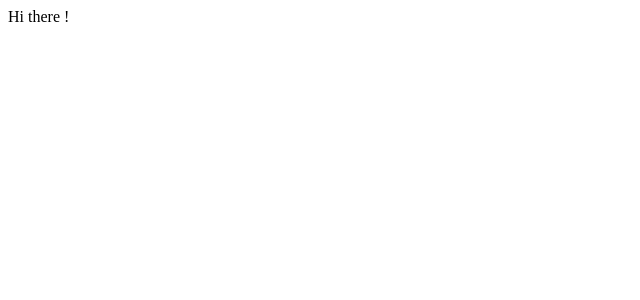
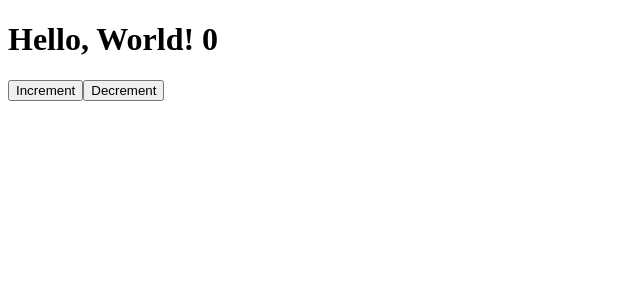
Before and after one commit to BenLynch2000/ReactReduxTypescript, a React (Create React App) app: page / in a window 1280 px wide. Shown: the top 300 px of the page, without its empty margins (0-640 px from the left). Built offline with nearby package versions, Linux system fonts and the light colour scheme.

Commit message:
understanding component state

```diff
--- a/src/index.tsx
+++ b/src/index.tsx
@@ -9,9 +9,46 @@ interface AppProps {
   color?: string;
 }
 
+/*
+interface AppState {
+  counter: number;
+}
+*/
+
 class App extends React.Component<AppProps> {
+  state = { counter: 0 };
+
+  /*
+  constructor(props: AppProps) {
+    super(props);
+
+    this.state = { counter: 0  }
+  }
+  */
+
+  onIncrement = () : void => {
+    this.setState({ counter: this.state.counter + 1 });
+  }
+
+  onDecrement = () : void => {
+    this.setState({ counter: this.state.counter - 1 });
+  }
+
+
   render() {
-    return <div>Hi there  {this.props.color}!</div>;
+    return (
+      <div>
+        <h1 style={{ color: this.props.color }}>
+          Hello, World! {this.state.counter}
+        </h1>
+        <button onClick={this.onIncrement}>
+          Increment
+        </button>
+        <button onClick={this.onDecrement}>
+          Decrement
+        </button>
+      </div>
+    );
   }
 }
 
--- a/tsconfig.json
+++ b/tsconfig.json
@@ -22,5 +22,8 @@
   },
   "include": [
     "src"
+  ],
+  "exclude": [
+    "node_modules"
   ]
 }
```
